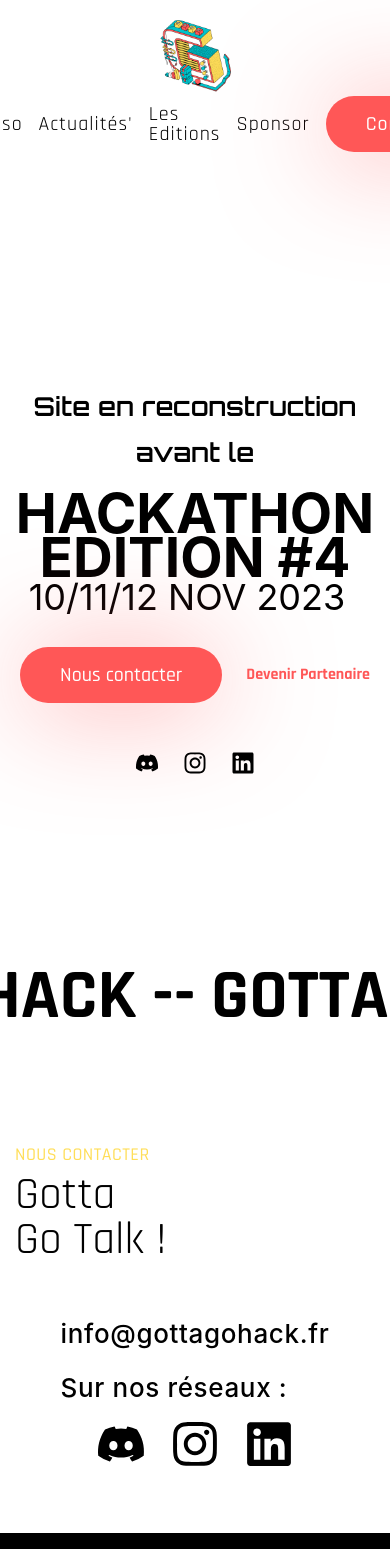
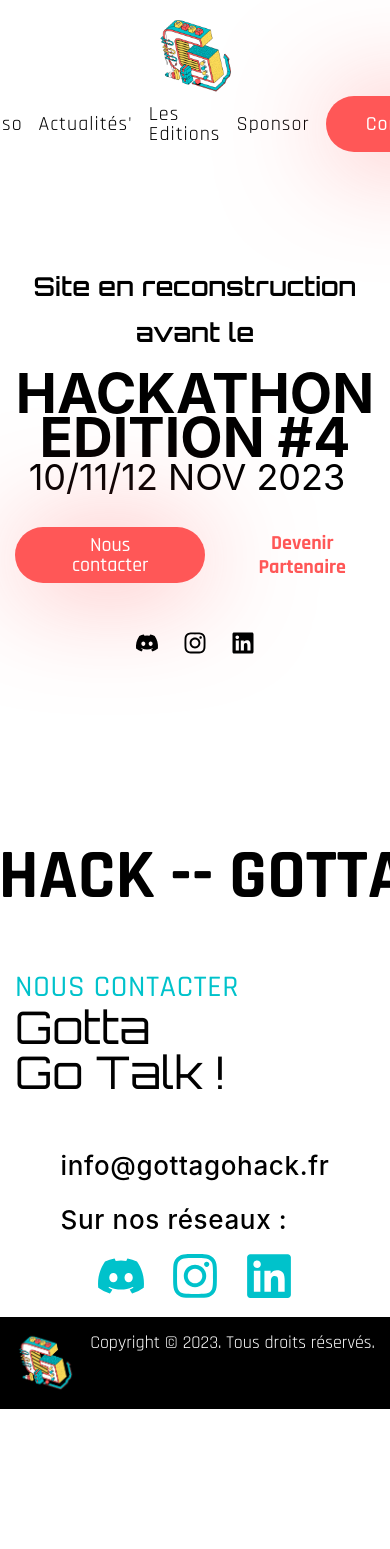
Before and after one commit to jeannemorin/ggh-website-rebuild, a React (Create React App) app: page / in a window 390 px wide. Shown: the top 1549 px of the page. After the commit the page ends 1409 px from the top, so only its background shows below. Built offline with nearby package versions, Linux system fonts and the light colour scheme; a web font is replaced by a local one.

Commit message:
retouches

```diff
--- a/package.json
+++ b/package.json
@@ -14,7 +14,7 @@
     "web-vitals": "^3.4.0"
   },
   "scripts": {
-    "start": "CHOKIDAR_USEPOLLING=true react-scripts start",
+    "start": "react-scripts start",
     "build": "react-scripts build",
     "test": "react-scripts test",
     "eject": "react-scripts eject"
--- a/src/components/Contact.js
+++ b/src/components/Contact.js
@@ -7,7 +7,7 @@ import { FaLinkedin, FaDiscord, FaInstagram} from 'react-icons/fa'
 
 
 const Contact = () => {
-  return <section id='contact' className='py-16 lg:section'>
+  return <section id='contact' className='py-4 lg:section'>
     <div className='container mx-auto'>
       <div className='flex flex-col lg:flex-row'>
         <motion.div
@@ -17,9 +17,9 @@ const Contact = () => {
           viewport={{once: false, amount: 0.3}}
           className='flex-1 flex justify-start items-center'>
           <div>
-            <h4 className='text-x1 uppercase text-accent font-medium mb-2
+            <h4 className='text-[30px] uppercase text-blue font-medium mb-2
             tracking-wide'>Nous contacter</h4>
-            <h2 className='text-[45px] lg:text-[90px] text-bold leading-none mb-12'>Gotta <br />Go Talk !</h2>
+            <h2 className='text-[45px] lg:text-[90px] font-special text-bold leading-none mb-12'>Gotta <br />Go Talk !</h2>
           </div>
         </motion.div>
         <motion.div
@@ -34,7 +34,7 @@ const Contact = () => {
             <h2 className='h3 font-medium mb-2
             tracking-wide'>Sur nos réseaux :</h2>
             <div className='flex text-[50px] gap-x-6 max-w-max mx-auto
-                lg:mx-0'>
+                lg:mx-0 text-blue'>
               <a href='https://discord.com/invite/3b73bBBEW8'>
                 <FaDiscord />
               </a>
--- a/src/components/Home.js
+++ b/src/components/Home.js
@@ -13,7 +13,6 @@ const Home = () => {
     return ( <div>
         <Header />
         <UnderHeader />
-        <div className='h-[120px]' />
         <Banner />
         <TextSlider />
         <Contact />
--- a/src/components/Launching.js
+++ b/src/components/Launching.js
@@ -64,7 +64,7 @@ const Banner = () => {
               spy={true} ><button className='btn btn-lg'>Nous contacter</button></Link>
             <Link to='contact' activeClass='active'
               smooth={true}
-              spy={true} className='text-gradient btn-link cursor-pointer'>Devenir Partenaire</Link>
+              spy={true} className='text-gradient btn-link cursor-pointer text-[20px]'>Devenir Partenaire</Link>
         </motion.div>
 
         {/* socials*/}
--- a/src/components/Under_header.js
+++ b/src/components/Under_header.js
@@ -2,7 +2,7 @@ import React from 'react';
 
 const under_header = () => {
     return (
-        <div className='container mx-auto h-[100px] lg:py-0'></div>
+        <div className='container mx-auto h-[100px]'></div>
     )
 };
 
```
